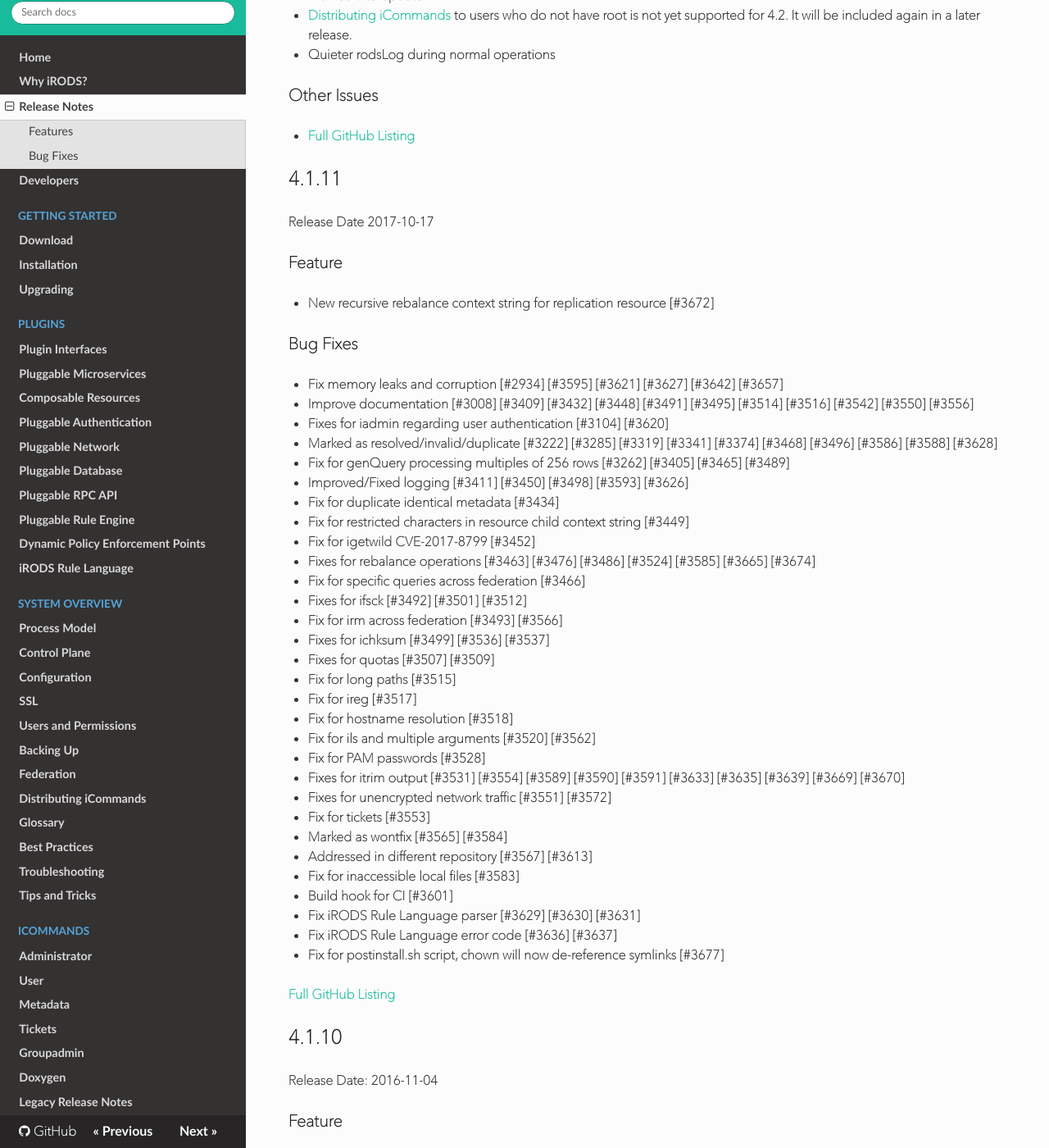
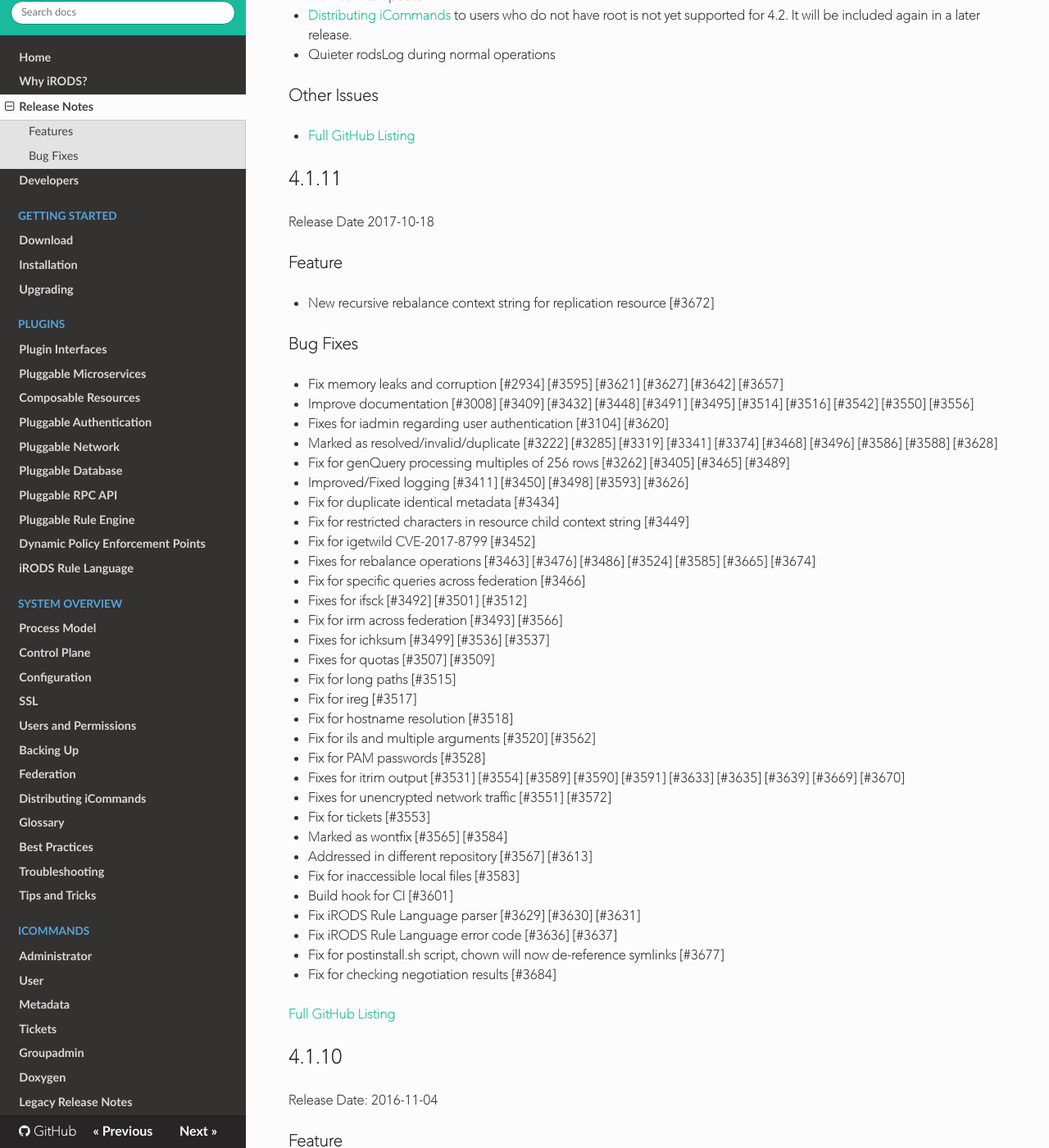
Before and after one commit to irods/irods_docs, an MkDocs documentation site: the page built from docs/release_notes.md, in a window 1280 px wide and 1400 px high, scrolled down 1939 px. Shown: the whole window at 82% size. Built offline with MkDocs 1.6.1, drawn with Linux system fonts in a browser that asks for light colours; nearby versions of some CDN libraries; old or Windows-style settings are respelled for this version of MkDocs.

Commit message:
update for 4.1.11 release notes

```diff
--- a/docs/release_notes.md
+++ b/docs/release_notes.md
@@ -111,7 +111,7 @@
 
 ## 4.1.11
 
-Release Date 2017-10-17
+Release Date 2017-10-18
 
 ### Feature
 
@@ -178,6 +178,8 @@
  - Fix iRODS Rule Language error code [#3636] [#3637]
 
  - Fix for postinstall.sh script, chown will now de-reference symlinks [#3677]
+
+ - Fix for checking negotiation results [#3684]
 
  [Full GitHub Listing](https://github.com/irods/irods/issues?q=milestone%3A4.1.11)
 
```
